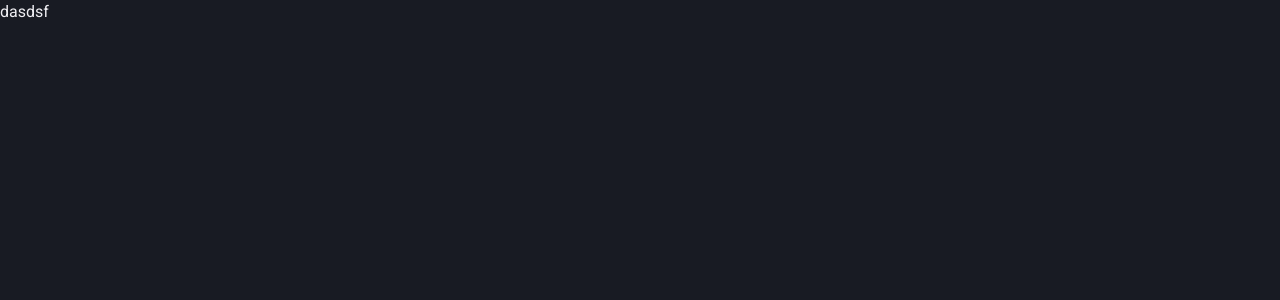
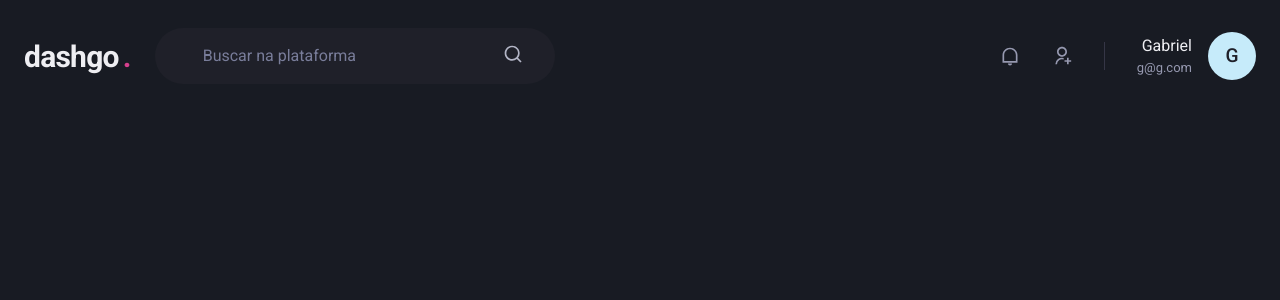
Before and after one commit to Gabriel3421/ignite_dashgo, a Next.js app: page /dashboard in a window 1280 px wide. Shown: the top 300 px of the page. Built offline with nearby package versions, Linux system fonts and the light colour scheme.

Commit message:
header da aplicaçao v1

```diff
--- a/package.json
+++ b/package.json
@@ -15,7 +15,8 @@
     "framer-motion": "^4.1.17",
     "next": "10.2.3",
     "react": "17.0.2",
-    "react-dom": "17.0.2"
+    "react-dom": "17.0.2",
+    "react-icons": "^4.2.0"
   },
   "devDependencies": {
     "@types/node": "^15.12.2",
--- a/src/components/Header.tsx
+++ b/src/components/Header.tsx
@@ -1,5 +1,78 @@
+import { Avatar, Box, Flex, HStack, Icon, Input, Text } from "@chakra-ui/react";
+import { RiNotificationLine, RiSearchLine, RiUserAddLine } from 'react-icons/ri'
+
 export default function Header(){
   return (
-    <h1>dasdsf</h1>
+   <Flex
+    as="header"
+    w="100%"
+    maxW={1480}
+    h="20"
+    mx="auto"
+    mt="4"
+    px="6"
+    align="center"
+   >
+     <Text
+      fontSize="3xl"
+      fontWeight="bold"
+      letterSpacing="tight"
+     >
+       dashgo
+       <Text as="span" ml="1" color="pink.500" >.</Text>
+     </Text>
+     <Flex
+      as= "label"
+      flex="1"
+      py="4"
+      px="8"
+      ml="6"
+      maxW={400}
+      alignSelf="center"
+      color="gray.200"
+      position="relative"
+      bg="gray.800"
+      borderRadius="full"
+     >
+        <Input
+          color="gray.50"
+          px="4"
+          mr="4"
+          variant="unstyled"
+          placeholder="Buscar na plataforma"
+          _placeholder={{ color: 'gray.400' }}
+        />
+        <Icon as={RiSearchLine} fontSize="20" />
+     </Flex>
+
+     <Flex
+      align="center"
+      ml="auto"
+     >
+       <HStack
+        spacing="8"
+        mx="8"
+        pr="8"
+        py="1"
+        color="gray.300"
+        borderRightWidth={1}
+        borderColor="gray.700"
+       >
+         <Icon as={RiNotificationLine} fontSize="20" />
+         <Icon as={RiUserAddLine} fontSize="20" />
+       </HStack>
+
+       <Flex align="center">
+        <Box mr="4" textAlign="right">
+          <Text>Gabriel</Text>
+          <Text color="gray.300" fontSize="small" >
+            g@g.com
+          </Text>
+        </Box>
+        <Avatar size="md" name="Gabriel" />
+       </Flex>
+
+     </Flex>
+   </Flex>
   )
 }
--- a/src/pages/dashboard.tsx
+++ b/src/pages/dashboard.tsx
@@ -1,5 +1,9 @@
+import Header from "../components/Header";
+
 export default function Dashboard(){
   return (
-    <h1>dasdsf</h1>
+    <>
+      <Header />
+    </>
   )
 }
```
Also changed, not shown: 1 other file (tests, documents, lock files or other folders).
